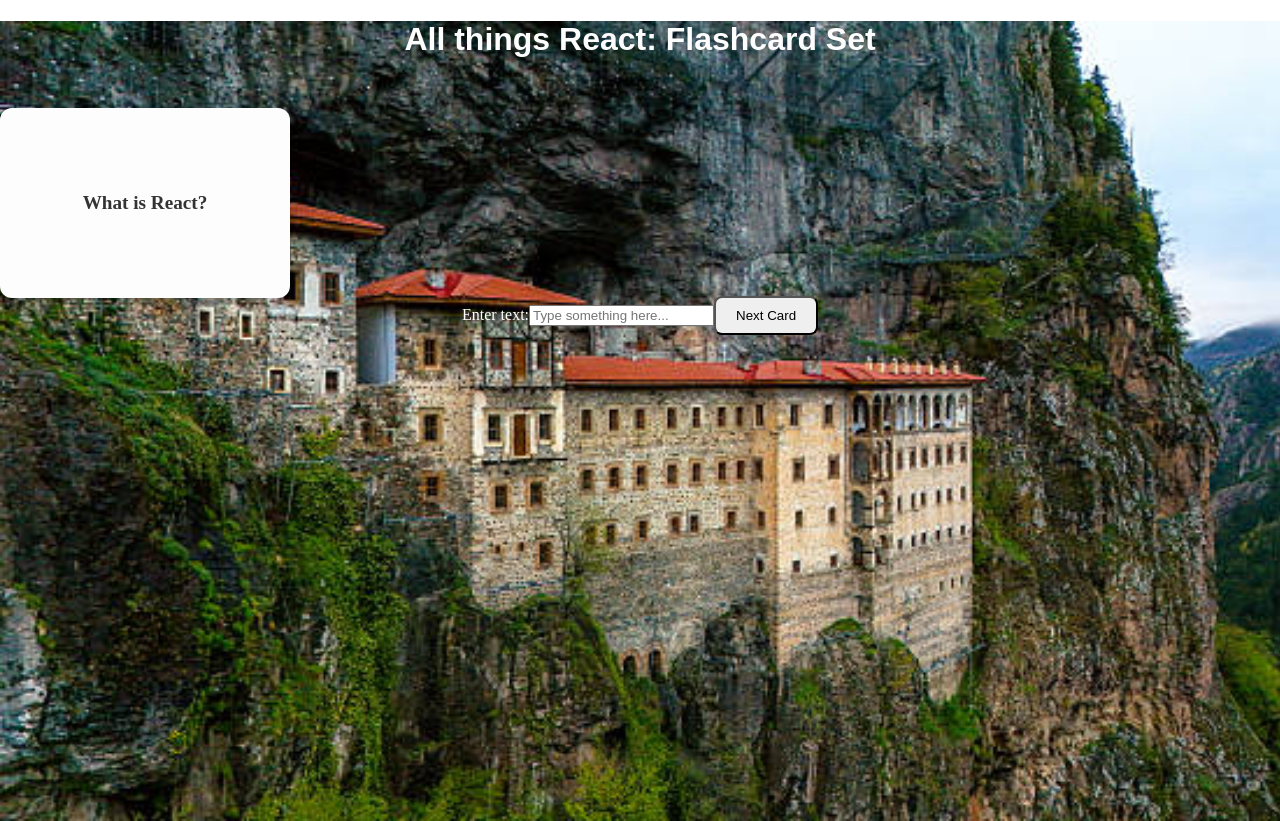
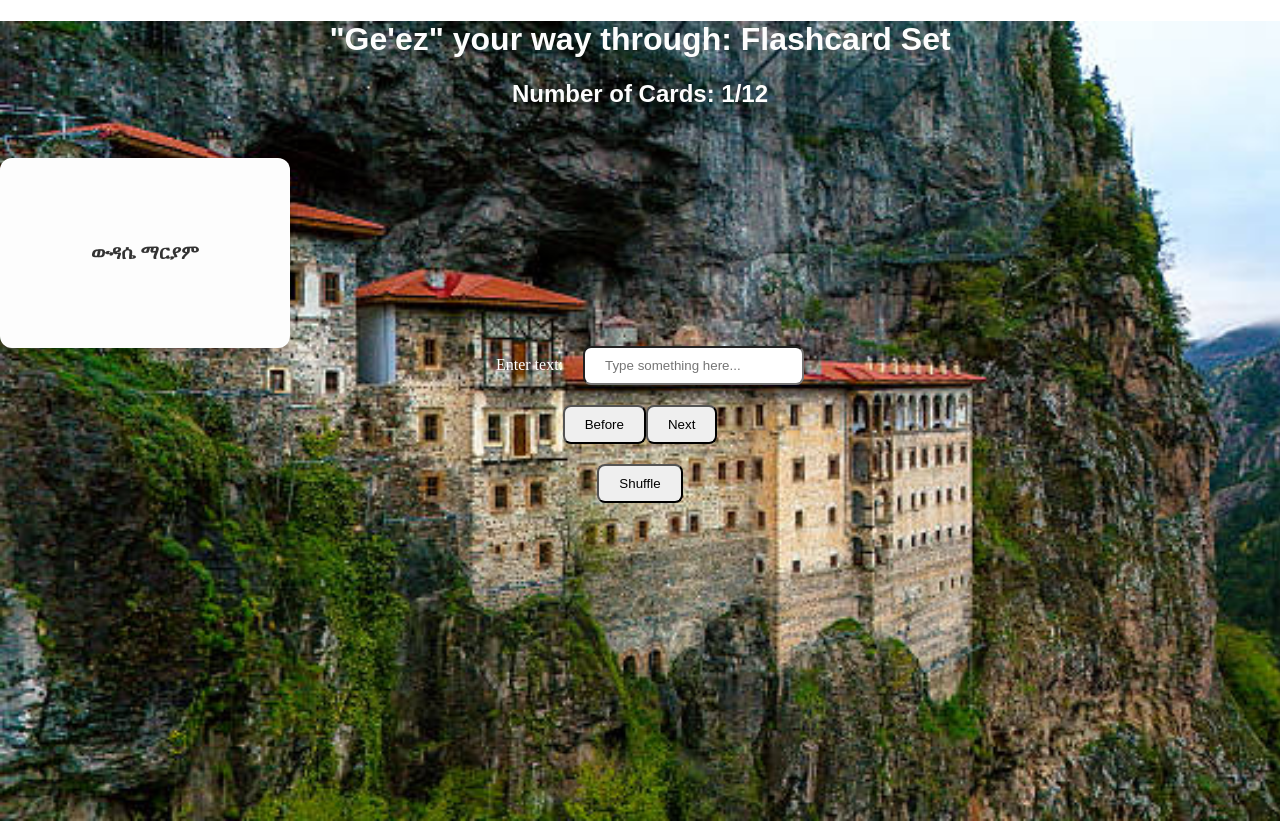
Before and after one commit to nahomsolomon12/flashcard-wudasse, a React (Vite) app: page / in a window 1280 px wide. Built offline with nearby package versions, Linux system fonts and the light colour scheme.

Commit message:
feat: before and next button

```diff
--- a/src/App.css
+++ b/src/App.css
@@ -17,6 +17,32 @@ html {
     color: #fdfdfd;
     text-align: center;
     font-family: sans-serif;
+}
+
+h2 {
+    color: #fdfdfd;
+    text-align: center;
+    font-family: sans-serif;
+}
+
+label {
+    color: white;
+    padding: 10px 20px;
+    border-radius: 8px;
+}
+
+input {
+    margin-top: 20px;
+    padding: 10px 20px;
+    border-radius: 8px;
+}
+
+button {
+    margin-top: 20px;
+    padding: 10px 20px;
+    border-radius: 8px;
+    cursor: pointer;
+
 }
 
 .flashcard {
@@ -42,9 +68,7 @@ html {
     transform: rotateY(180deg);
 }
 
-label {
-    color: white;
-}
+
 
 .flashcard-front,
 .flashcard-back {
--- a/src/App.jsx
+++ b/src/App.jsx
@@ -5,13 +5,20 @@ import Flashcard from './components/flashcard';
 function App() {
   // Array of flashcards
   const flashcards = [
-    { question: "What is React?", answer: "A JavaScript library for building UIs." },
-    { question: "Who created React?", answer: "Facebook (now Meta)." },
-    { question: "What is JSX?", answer: "A syntax extension for JavaScript." },
-    { question: "What is a component?", answer: "A reusable piece of UI." }
+    { question: "ውዳሴ ማርያም", answer: "Praise of Mary" },
+    { question: "አግዓዘ", answer: "He freed" },
+    { question: "ሠረቀ", answer: "He revealed" },
+    { question: "ላዕሌሃ", answer: "upon her" },
+    { question: "ዘሀሎ", answer: "He who was" },
+    { question: "ትትፌሣሕ", answer: "She rejoiced" },
+    { question: "ብርሃን", answer: "Light" },
+    { question: "መጻእከ", answer: "You came" },
+    { question: "አድኀንኮ", answer: "You saved" },
+    { question: "ረሰይካ", answer: "You made her" },
+    { question: "ባረክናከ", answer: "We blessed you" },
+    { question: "እንበለ", answer: "without" }
   ];
 
-  // Keep track of the Attempt of Definitions from User
 
 
 
@@ -47,6 +54,14 @@ function App() {
   // Keep track of current flashcard index
   const [currentIndex, setCurrentIndex] = useState(0);
 
+
+
+  const handleBefore = () => {
+    setCurrentIndex((prevIndex) =>
+      prevIndex - 1 >= 0 ? prevIndex - 1 : flashcards.length - 1
+    );
+  };
+
   // Handler to move to next card
   const handleNext = () => {
     setCurrentIndex((prevIndex) =>
@@ -57,7 +72,8 @@ function App() {
   return (
     <>
       <div className='background'>
-        <h1 className='header-title'>All things React: Flashcard Set</h1>
+        <h1 className='header-title'>"Ge'ez" your way through: Flashcard Set</h1>
+        <h2>Number of Cards: {currentIndex + 1}/{flashcards.length}</h2>
         <div style={{ textAlign: 'center', marginTop: '50px' }}>
           <Flashcard
             question={flashcards[currentIndex].question}
@@ -73,17 +89,16 @@ function App() {
             onChange={handleChange} // Update state on every change
             placeholder="Type something here..."
           />
+          <br />
+          <button
+            onClick={handleBefore}>
+            Before
+          </button>
           <button
             onClick={handleNext}
-            style={{
-              marginTop: '20px',
-              padding: '10px 20px',
-              borderRadius: '8px',
-              cursor: 'pointer'
-            }}
-          >
-            Next Card
-          </button>
+          >Next</button>
+          <br />
+          <button>Shuffle</button>
         </div>
       </div>
     </>
```
